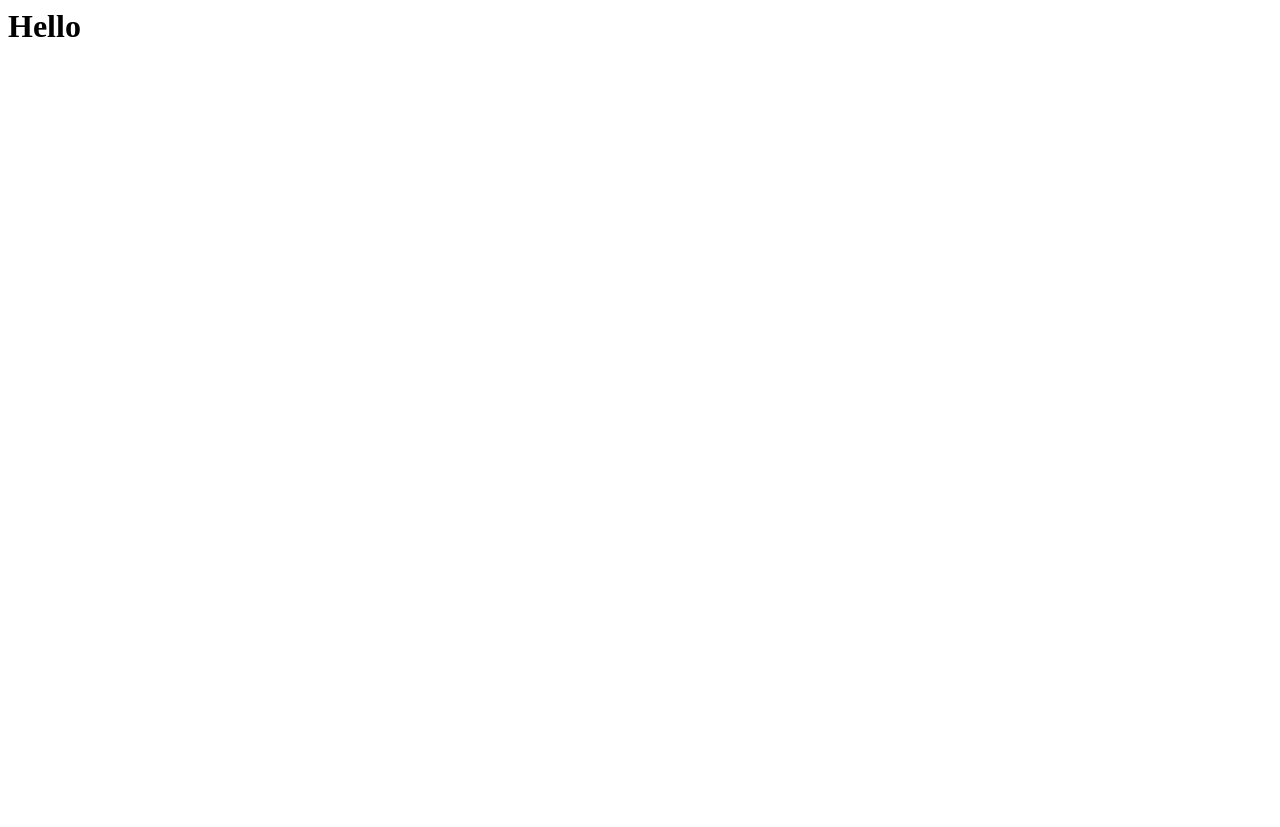
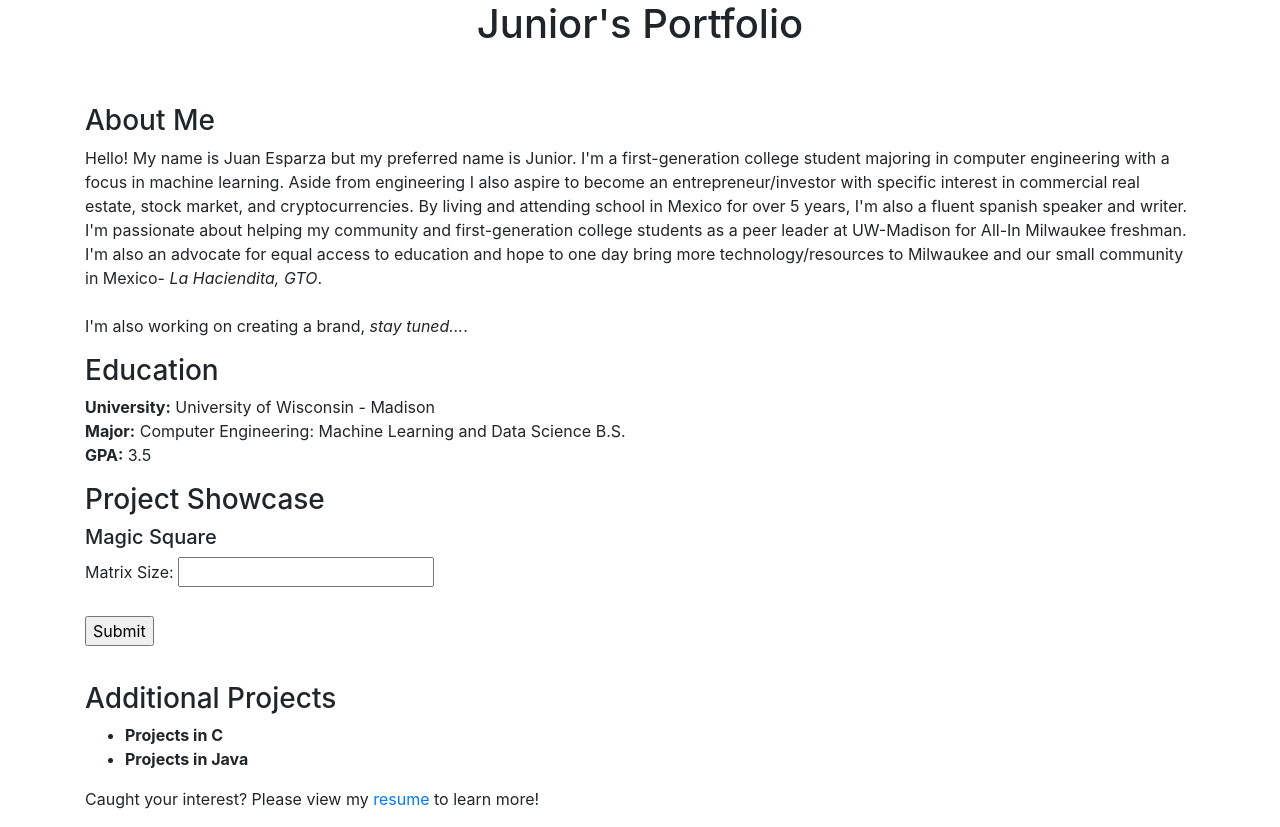
Before and after one commit to jr-esparza/jr-esparza.github.io, a plain HTML site: page index.html in a window 1280 px wide. Before the commit the page ends 800 px from the top, so only its background shows below. Drawn offline with nearby package versions, Linux system fonts and the light colour scheme.

Commit message:
initial html

```diff
--- a/index.html
+++ b/index.html
@@ -1,5 +1,113 @@
+<!doctype html>
 <html>
+	<head>
+		<meta charset="UTF-8">
+		<meta name= "author" content="Juan Esparza">
+    		<meta name="viewport" content="width=device-width, initial-scale=1, shrink-to-fit=no">
+
+   		<link rel="stylesheet" href="https://cdn.jsdelivr.net/npm/bootstrap@4.3.1/dist/css/bootstrap.min.css" integrity="sha384-ggOyR0iXCbMQv3Xipma34MD+dH/1fQ784/j6cY/iJTQUOhcWr7x9JvoRxT2MZw1T" crossorigin="anonymous">
+		<title>Junior's Portfolio</title>
+	</head>
 	<body>
-		<h1>Hello</h1>
+		<script src="https://code.jquery.com/jquery-3.3.1.slim.min.js" integrity="sha384-q8i/X+965DzO0rT7abK41JStQIAqVgRVzpbzo5smXKp4YfRvH+8abtTE1Pi6jizo" crossorigin="anonymous"></script>
+		<script src="https://cdn.jsdelivr.net/npm/popper.js@1.14.7/dist/umd/popper.min.js" integrity="sha384-UO2eT0CpHqdSJQ6hJty5KVphtPhzWj9WO1clHTMGa3JDZwrnQq4sF86dIHNDz0W1" crossorigin="anonymous"></script>
+		<script src="https://cdn.jsdelivr.net/npm/bootstrap@4.3.1/dist/js/bootstrap.min.js" integrity="sha384-JjSmVgyd0p3pXB1rRibZUAYoIIy6OrQ6VrjIEaFf/nJGzIxFDsf4x0xIM+B07jRM" crossorigin="anonymous"></script>
+		<div class="container">
+			<div class="row justify-content-md-center">
+				<div class="col-md-auto">
+					<h1>Junior's Portfolio</h1>
+				</div>
+			</div>
+		</div>
+		<div class="container mt-5">
+			<div class="row justify-content-md-center">
+				<div class="col">
+					<h3>About Me</h3>
+					<p>Hello! My name is Juan Esparza but my preferred name is Junior. I'm a first-generation college student majoring in computer engineering with a focus in machine learning. Aside from engineering I also aspire to become an entrepreneur/investor with specific interest in commercial real estate, stock market, and cryptocurrencies. By living and attending school in Mexico for over 5 years, I'm also a fluent spanish speaker and writer. I'm passionate about helping my community and first-generation college students as a peer leader at UW-Madison for All-In Milwaukee freshman. I'm also an advocate for equal access to education and hope to one day bring more technology/resources to Milwaukee and our small community in Mexico- <em> La Haciendita, GTO</em>.<br><br>I'm also working on creating a brand, <em>stay tuned...</em>.</p>
+				</div>
+			</div>
+			<div class="row justify-content-md-center">
+				<div class="col">
+					<h3>Education</h3>
+						<p><strong>University:</strong> University of Wisconsin - Madison<br><strong>Major:</strong> Computer Engineering: Machine Learning and Data Science B.S.<br><strong>GPA:</strong> 3.5</p>
+				</div>
+			</div>
+			<div class="row justify-content-md-center">
+				<div class="col">
+					<h3>Project Showcase</h3>
+					<h5>Magic Square</h5>
+					<form onsubmit="getMagicSquare()" id="showcase">
+						<label for="matrix">Matrix Size: </label>
+ 						<input type="text" id="matrix" name="matrix"><br><br>
+						<input type="submit" value="Submit">
+					</form>
+					<p><span id='display'></span></p>
+					<h3 style="padding-top: 20px";>Additional Projects</h3>
+					<ul>
+						<li><strong>Projects in C</strong></li>
+						<li><strong>Projects in Java</strong></li>
+					</ul>
+				</div>
+			</div>
+			<div class="row justify-content-md-center">
+                                <div class="col">
+					<p>Caught your interest? Please view my <a href="./2022_Resume.pdf">resume</a> to learn more!</p>
+                                </div>
+                        </div>
+		</div>
+		<script>
+			function getMagicSquare(){
+				let size = document.getElementById("matrix").value;
+				/*if(size>=3){
+					let x = new Array(size);
+					for (let i = 0; i < x.length; i++) {
+  						x[i] = new Array(size);
+					}
+					for(let i=0;i<x.length;i++){
+						for(let j=0;j<x[i].length;j++){
+							x[i][j] = 0;
+						}
+					}
+					let n = size;
+					let row = 0
+					let col = n/2;
+					let nextRow = row;
+					let nextColumn = col;
+					for(let j=1;j<=(n*n);j++){
+						//add to square
+						x[row][col] = j;
+						//calculate next array values
+						nextRow = row-1;
+						nextColumn = col+1;
+						if(nextRow >= n){
+							nextRow = 0;
+						}else if(nextRow < 0){
+							nextRow = (n-1);
+						}
+						if(nextColumn >= n){
+							nextColumn = 0;
+						}else if(nextColumn < 0){
+							nextColumn = (n-1);
+						}
+
+						// if not empty move one down
+						if(x[nextRow][nextColumn]!= 0){
+							nextRow = row + 1;
+							nextColumn = col;
+						}
+						if(nextRow >= n){
+							nextRow = 0;
+						}else if(nextRow < 0){
+							nextRow = (n-1);
+						}
+						//if not empty move down row, else set row and col to nr and nc
+						row = nextRow;
+						col = nextColumn;
+					}
+					alert("3");
+				}*/
+				 document.getElementById('display').innerHTML = "h";
+			}
+		</script>
 	</body>
 </html>
```
Also changed, not shown: 1 other file.
